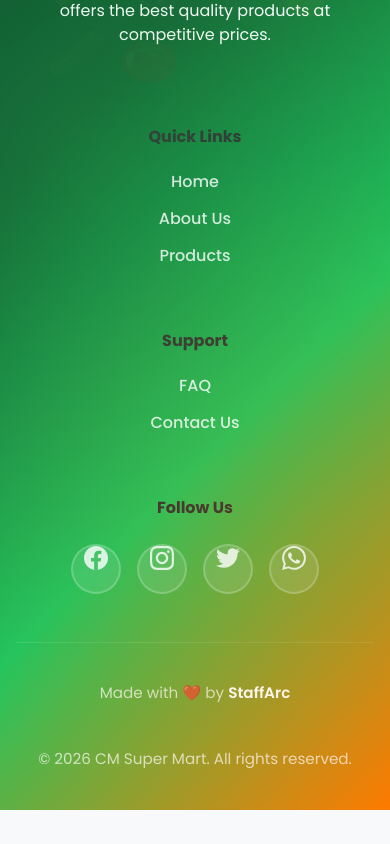
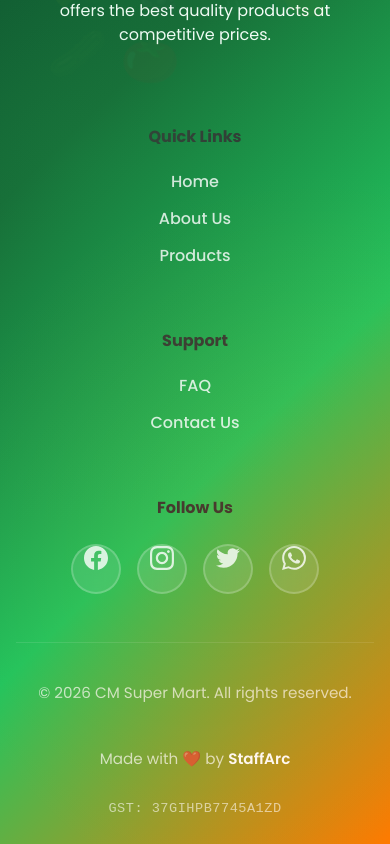
Before and after one commit to Chinna0107/supermart, a React (Vite) app: page / in a window 390 px wide. Shown: the part 3981-4825 px from the top of the page. Before the commit the page ends 4791 px from the top, so only its background shows below. Built offline with nearby package versions, Linux system fonts and the light colour scheme; no server answers.

Commit message:
Production 2.1

```diff
--- a/src/components/Footer.css
+++ b/src/components/Footer.css
@@ -375,6 +375,15 @@
   border-top: 1px solid rgba(255, 255, 255, 0.1);
   color: rgba(255, 255, 255, 0.7);
   font-size: 0.95rem;
+  flex-wrap: wrap;
+  gap: 1rem;
+}
+
+.gst-number {
+  color: rgba(255, 255, 255, 0.6);
+  font-size: 0.85rem;
+  font-family: monospace;
+  letter-spacing: 0.5px;
 }
 
 .footer-bottom a {
@@ -466,5 +475,10 @@
     flex-direction: column;
     gap: 0.8rem;
     text-align: center;
+    justify-content: center;
+  }
+
+  .gst-number {
+    order: 3;
   }
 }
--- a/src/components/Footer.jsx
+++ b/src/components/Footer.jsx
@@ -56,8 +56,9 @@ const Footer = () => {
         </div>
       </div>
       <div className="footer-bottom">
+        <p>© 2026 CM Super Mart. All rights reserved.</p>
+        <div className="gst-number">GST: 37GIHPB7745A1ZD</div>
         <p>Made with ❤️ by <a href="https://staffarc.in" target="_blank" rel="noopener noreferrer">StaffArc</a></p>
-        <p>© 2026 CM Super Mart. All rights reserved.</p>
       </div>
     </footer>
   );
```
